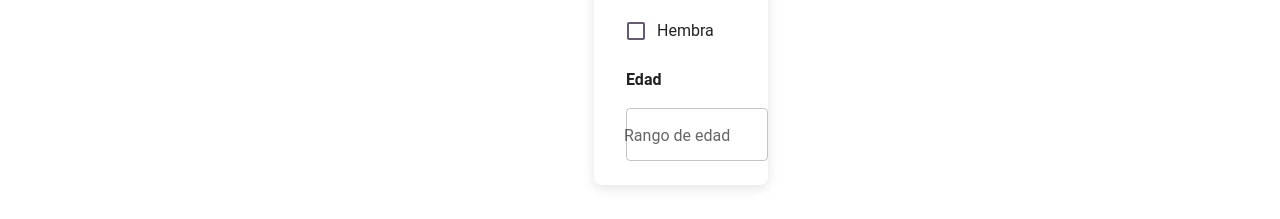
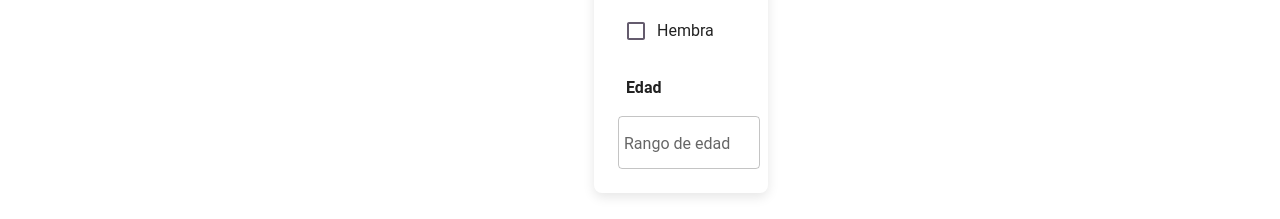
Before and after one commit to Jh0nZ/huellitasCochalas, a React (Create React App) app in the folder frontend/: page /pets in a window 1280 px wide. Both pictures are taken after a click on the button "Filtrar". Shown: the part 545-764 px from the top of the page. Built offline with nearby package versions, Linux system fonts and the light colour scheme; no server answers.

Commit message:
modificaciones para filtar

```diff
--- a/frontend/src/pages/Pets.jsx
+++ b/frontend/src/pages/Pets.jsx
@@ -141,14 +141,14 @@ const Pets = () => {
               />
             ))}
 
-            <Typography sx={{ px: 2, fontWeight: "bold", mt: 2, mb: 1 }}>Edad</Typography>
+            <Typography sx={{ px: 2, fontWeight: "bold", mt: 3, mb: 1 }}>Edad</Typography>
             <TextField
-              label="Rango de edad"
+              label=" Rango de edad"
               value={filters.age}
               onChange={(e) => handleFilterChange("age", e.target.value)}
               placeholder="Ejemplo: 1-3"
               fullWidth
-              sx={{ px: 2, mt: 1, borderRadius: "4px" }}
+              sx={{ px: 1, mt: 1, borderRadius: "4px" }}
               InputProps={{
                 style: {
                   fontSize: "14px",
```
